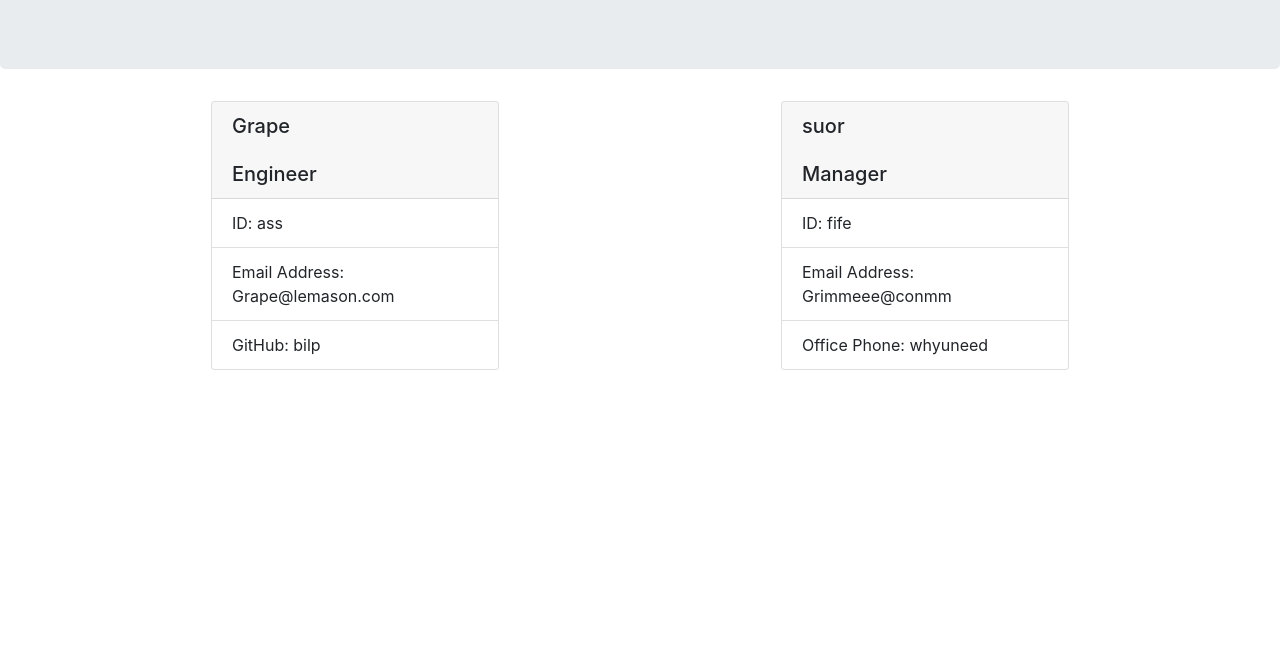
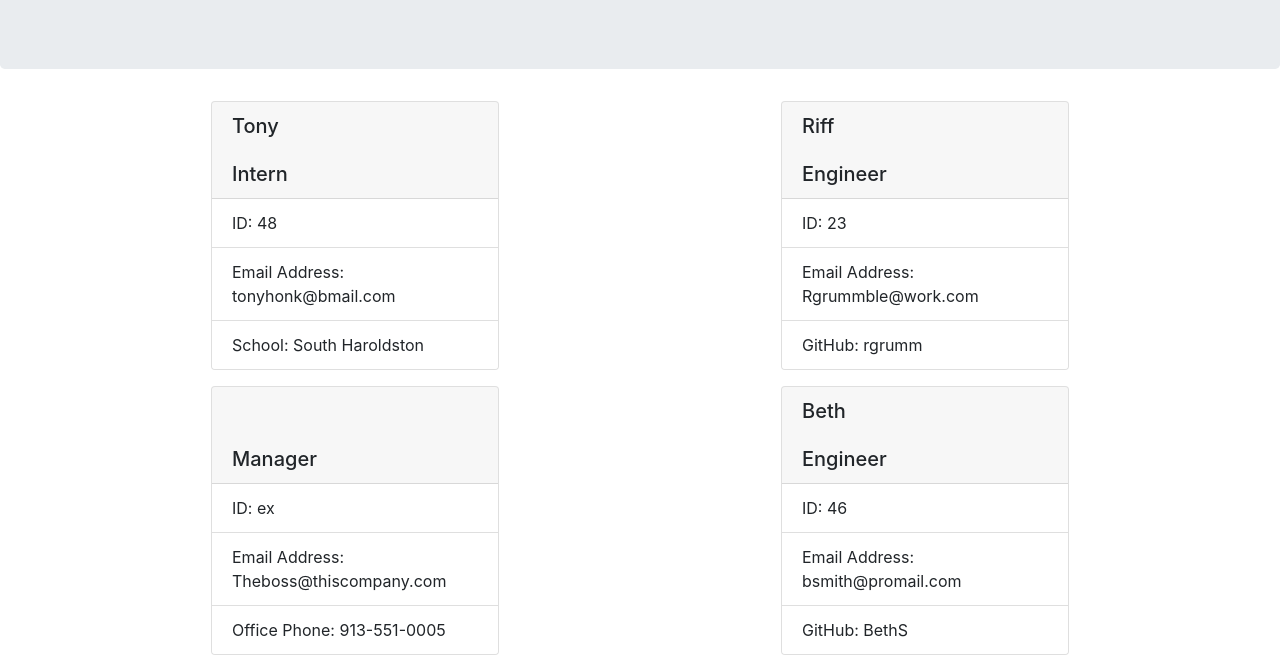
Before and after one commit to Mx-Jeckal/Build-a-Team, a website: page team.html in a window 1280 px wide. Shown: the part 173-844 px from the top of the page. Before the commit the page ends 800 px from the top, so only its background shows below. Drawn offline with nearby package versions, Linux system fonts and the light colour scheme.

Commit message:
final revisions

```diff
--- a/app.js
+++ b/app.js
@@ -4,7 +4,6 @@ const Intern = require("./lib/Intern")
 const Engineer = require("./lib/Engineer")
 const inquirer = require("inquirer")
 const fs = require("fs");
-const util = require("util");
 
 const employees = [];
 
--- a/team.html
+++ b/team.html
@@ -12,22 +12,40 @@
        <h1 class = "display-2 text-center">Team Members</h1>
        </div>
         <div class="container">
-            <div class="row"><div class="col-6">
+            <div class="row"><div class="col-md-6">
             <div class="card mx-auto mb-3" style="width: 18rem">
-            <h5 class="card-header">Grape<br /><br />Engineer</h5>
+            <h5 class="card-header prima">Tony<br /><br />Intern</h5>
             <ul class="list-group list-group-flush">
-                <li class="list-group-item">ID: ass</li>
-                <li class="list-group-item">Email Address: Grape@lemason.com</li>
-                <li class="list-group-item">GitHub: bilp</li>
+                <li class="list-group-item">ID: 48</li>
+                <li class="list-group-item">Email Address: tonyhonk@bmail.com</li>
+                <li class="list-group-item">School: South Haroldston</li>
             </ul>
             </div>
         </div><div class="col-6">
             <div class="card mx-auto mb-3" style="width: 18rem">
-            <h5 class="card-header">suor<br /><br />Manager</h5>
+            <h5 class="card-header">Riff<br /><br />Engineer</h5>
             <ul class="list-group list-group-flush">
-                <li class="list-group-item">ID: fife</li>
-                <li class="list-group-item">Email Address: Grimmeee@conmm</li>
-                <li class="list-group-item">Office Phone: whyuneed</li>
+                <li class="list-group-item">ID: 23</li>
+                <li class="list-group-item">Email Address: Rgrummble@work.com</li>
+                <li class="list-group-item">GitHub: rgrumm</li>
+            </ul>
+            </div>
+        </div><div class="col-md-6">
+            <div class="card mx-auto mb-3" style="width: 18rem">
+            <h5 class="card-header"><br /><br />Manager</h5>
+            <ul class="list-group list-group-flush">
+                <li class="list-group-item">ID: ex</li>
+                <li class="list-group-item">Email Address: Theboss@thiscompany.com</li>
+                <li class="list-group-item">Office Phone: 913-551-0005</li>
+            </ul>
+            </div>
+        </div><div class="col-6">
+            <div class="card mx-auto mb-3" style="width: 18rem">
+            <h5 class="card-header">Beth<br /><br />Engineer</h5>
+            <ul class="list-group list-group-flush">
+                <li class="list-group-item">ID: 46</li>
+                <li class="list-group-item">Email Address: bsmith@promail.com</li>
+                <li class="list-group-item">GitHub: BethS</li>
             </ul>
             </div>
         </div>
```
